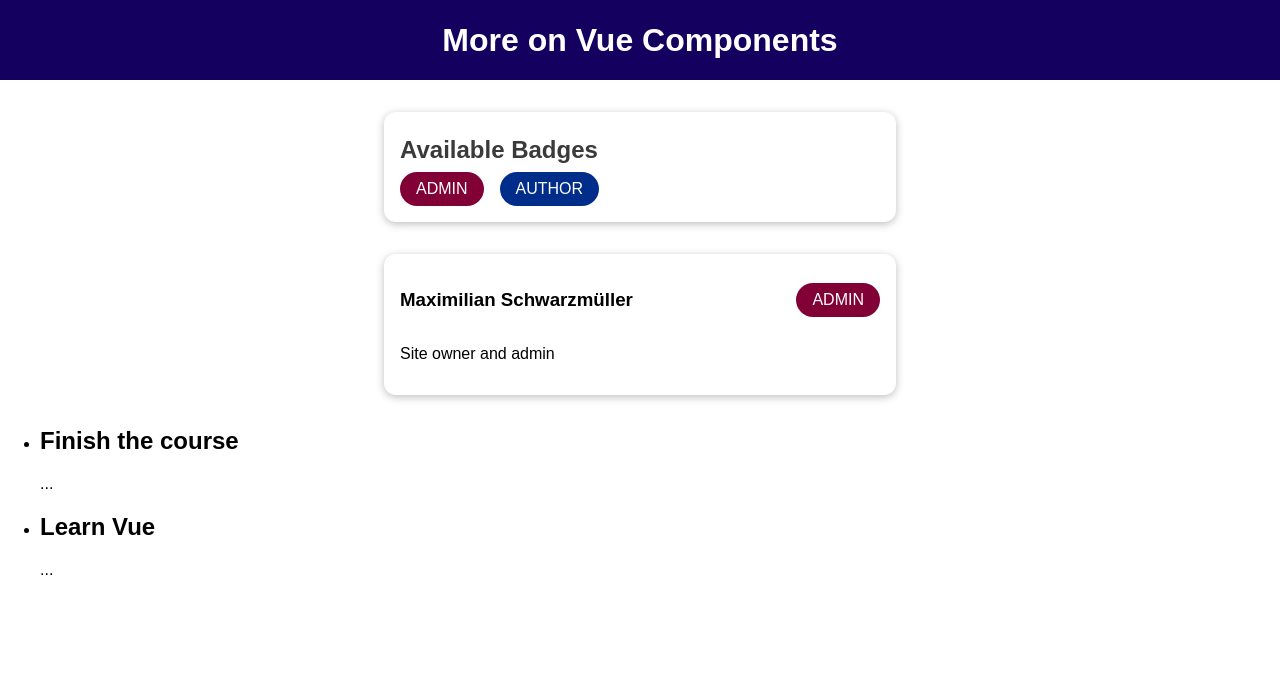
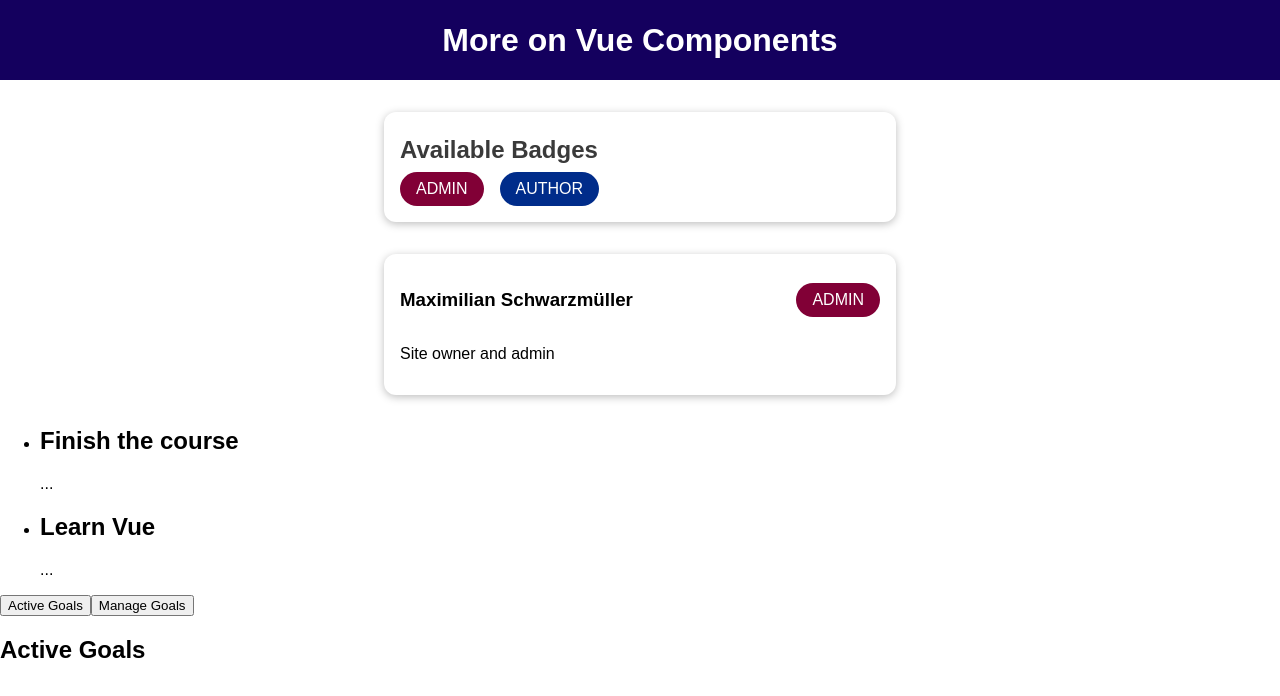
Before and after one commit to DavidArmendariz/vue-diving-deeper-into-components, a Vue app: page / in a window 1280 px wide. Shown: the top 696 px of the page. Built offline with nearby package versions, Linux system fonts and the light colour scheme.

Commit message:
Added dynamic components

```diff
--- a/src/App.vue
+++ b/src/App.vue
@@ -13,6 +13,9 @@
         <p>{{ slotProps.anotherProp }}</p>
       </template>
     </course-goals>
+    <button @click="setSelectedComponent('active-goals')">Active Goals</button>
+    <button @click="setSelectedComponent('manage-goals')">Manage Goals</button>
+    <component :is="selectedComponent"></component>
   </div>
 </template>
 
@@ -21,6 +24,8 @@ import TheHeader from './components/TheHeader.vue';
 import BadgeList from './components/BadgeList.vue';
 import UserInfo from './components/UserInfo.vue';
 import CourseGoals from './components/CourseGoals.vue';
+import ActiveGoals from './components/ActiveGoals.vue';
+import ManageGoals from './components/ManageGoals.vue';
 
 export default {
   components: {
@@ -28,15 +33,23 @@ export default {
     BadgeList,
     UserInfo,
     CourseGoals,
+    ActiveGoals,
+    ManageGoals,
   },
   data() {
     return {
+      selectedComponent: 'active-goals',
       activeUser: {
         name: 'Maximilian Schwarzmüller',
         description: 'Site owner and admin',
         role: 'admin',
       },
     };
+  },
+  methods: {
+    setSelectedComponent(cmp) {
+      this.selectedComponent = cmp;
+    }
   },
 };
 </script>
--- /dev/null
+++ b/src/components/ActiveGoals.vue
@@ -0,0 +1,3 @@
+<template>
+  <h2>Active Goals</h2>
+</template>
--- /dev/null
+++ b/src/components/ManageGoals.vue
@@ -0,0 +1,3 @@
+<template>
+  <h2>Manage Goals</h2>
+</template>
```
Also changed, not shown: 1 other file (tests, documents, lock files or other folders).
